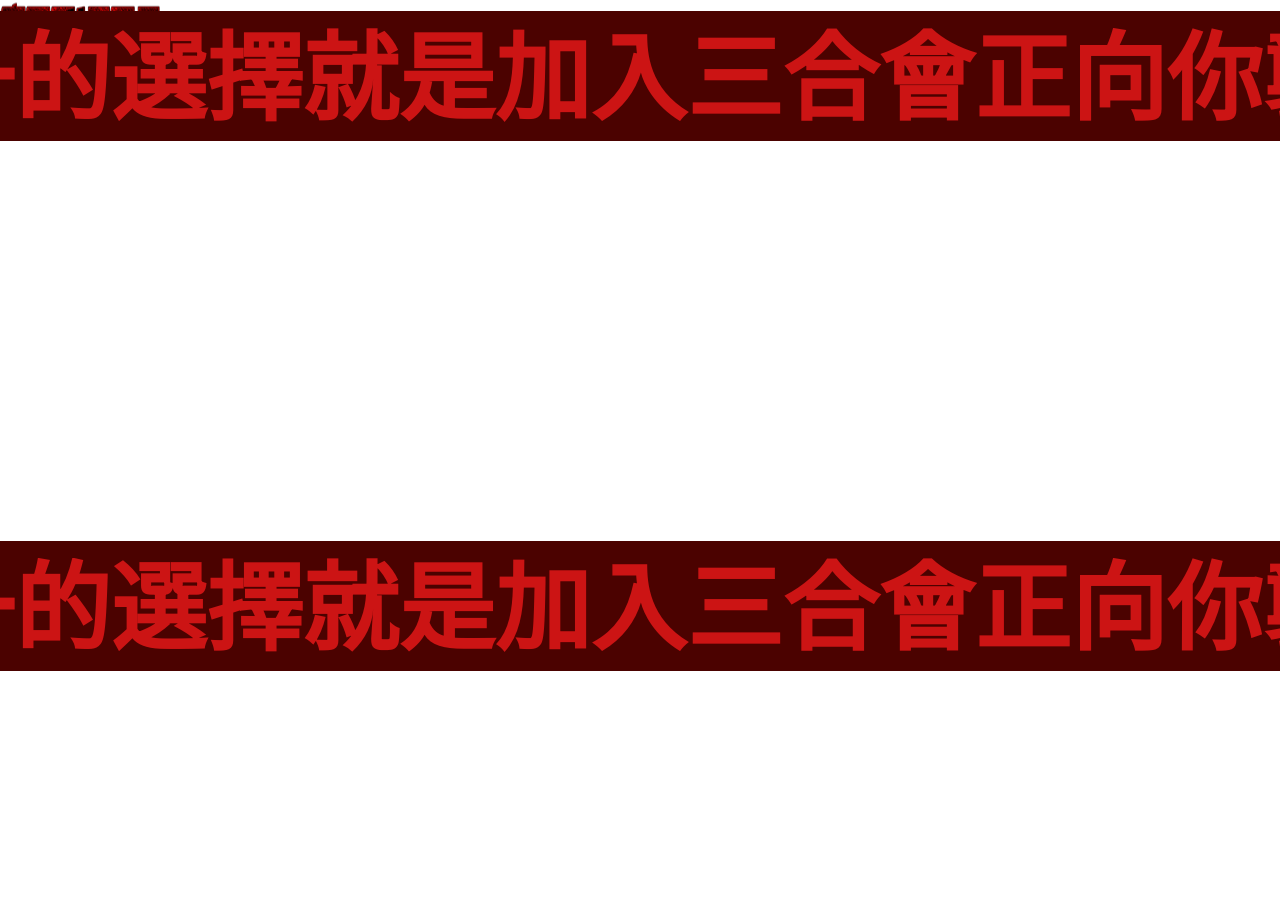
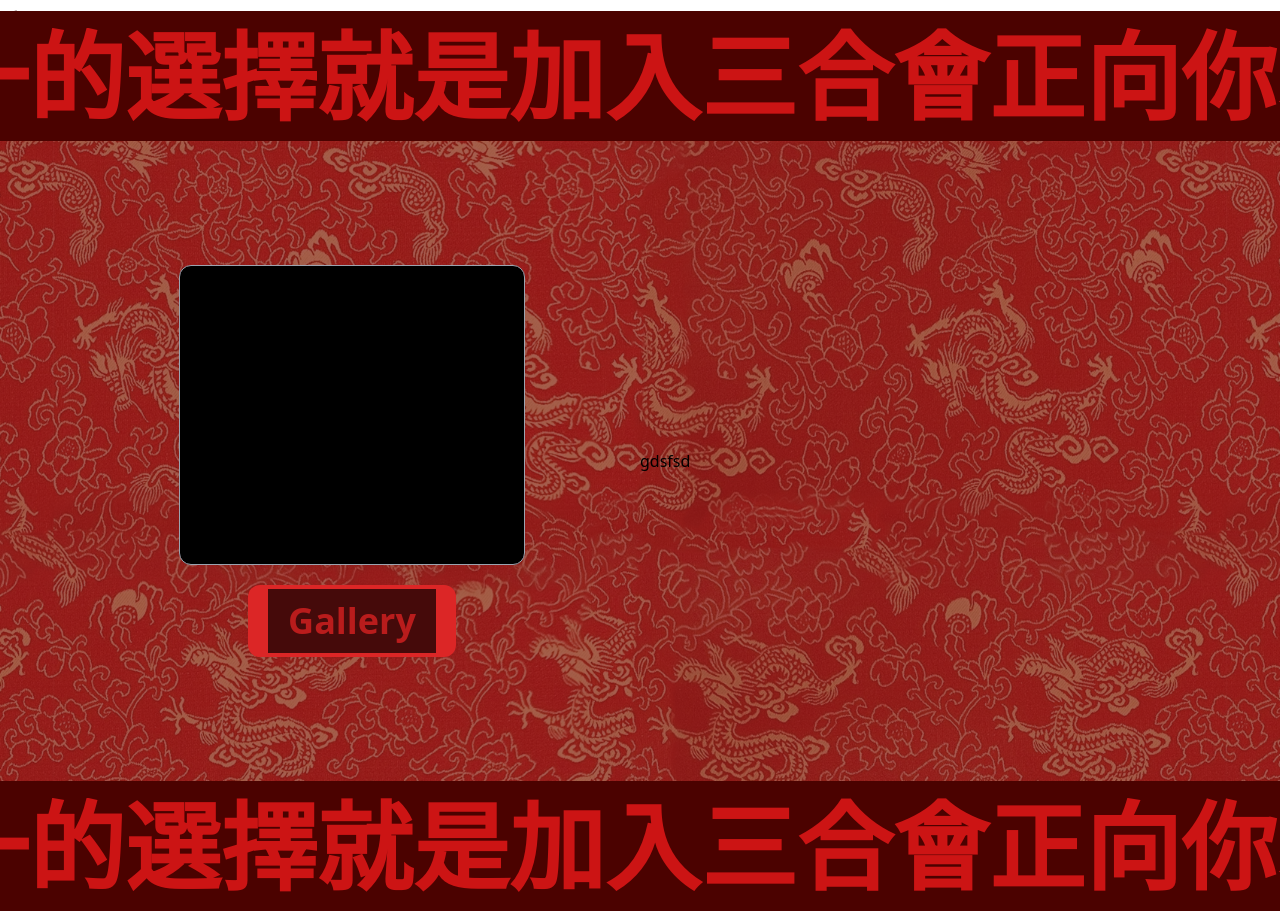
Before and after one commit to mottakinrahat/triads-frontend, a React (Vite) app: page / in a window 1280 px wide. Shown: the part 1234-2145 px from the top of the page. Before the commit the page ends 1905 px from the top, so only its background shows below. Built offline with nearby package versions, Linux system fonts and the light colour scheme.

Commit message:
edit on chapterSection

```diff
--- a/src/component/LandingPage/ChapterSection/ChapterSection.jsx
+++ b/src/component/LandingPage/ChapterSection/ChapterSection.jsx
@@ -2,10 +2,20 @@ import ReuseMarquee from "../../ReusableMarquee/ReuseMarquee";
 
 const ChapterSection = () => {
   return (
-    <div>
-        <div className="min-h-[50vh]">
-
+    <div className="bg-[url('/public/images/bg-images.jpg')] bg-contain bg-fixed bg-center">
+      <div className="bg-red-900 bg-opacity-70 relative">
+        <div className="min-h-[80vh] lg:max-w-[90%] mx-auto flex items-center">
+          <div className=" h-full w-full">
+            <div className="flex flex-col items-center">
+              <div className="w-[60%] mx-auto h-[300px] bg-black rounded-xl border border-gray-400"></div>
+              <button className="bg-red-600 mt-5 text-4xl font-bold rounded-xl hover:bg-gray-200 duration-300">
+                <h2 className="bg-red-950 p-3 px-5 text-red-700 mx-5 my-1 hover:text-white duration-300">Gallery</h2>
+              </button>
             </div>
+          </div>
+          <div className="h-full w-full">gdsfsd</div>
+        </div>
+        {/* bottom marquee  */}
         <ReuseMarquee
           gradient={true}
           speed={120}
@@ -17,6 +27,7 @@ const ChapterSection = () => {
           三合會正向你襲來 你無法逃脫 你無法隱藏 唯一的選擇就是加入
         </ReuseMarquee>
       </div>
+    </div>
   );
 };
 
```
Lines whose indentation alone changed are shown as unchanged.
